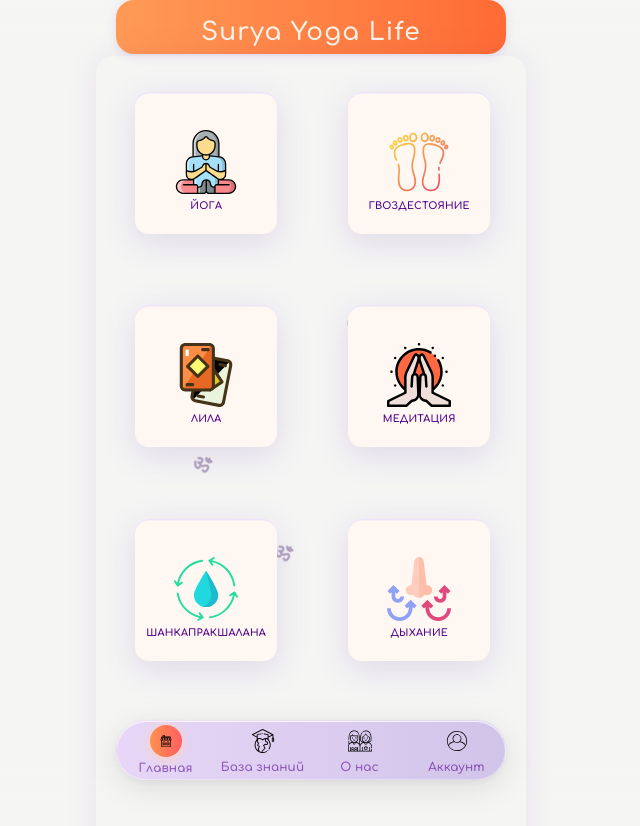
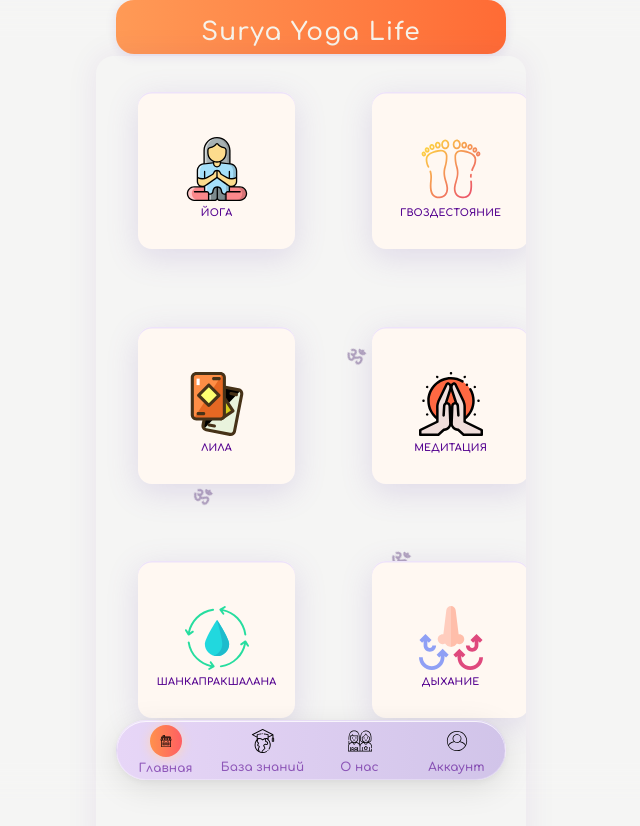
Before and after one commit to marselbeijing/Surya-Yoga-Life, a React (Create React App) app: page / in a window 1280 px wide. Shown: the top 826 px of the page, without its empty margins (329-969 px from the left). Built offline with nearby package versions, Linux system fonts and the light colour scheme.

Commit message:
Главная страница: отключена прокрутка, теперь она статична

```diff
--- a/src/components/MainSections.css
+++ b/src/components/MainSections.css
@@ -4,7 +4,8 @@
   gap: 10px;
   padding: 36px 8px 70px 8px;
   background: none !important;
-  min-height: calc(100vh - 64px);
+  min-height: 100vh;
+  max-height: 100vh;
   box-sizing: border-box;
   position: relative;
   overflow: hidden;
```
